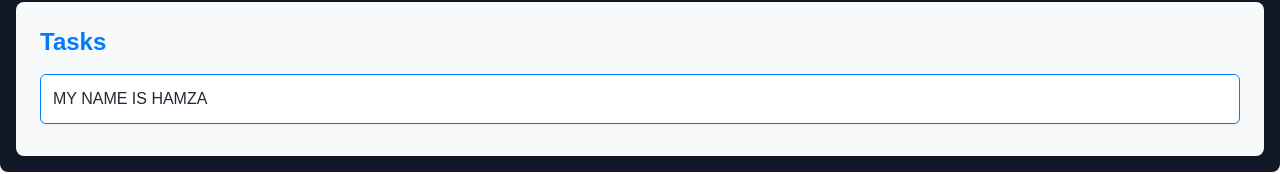
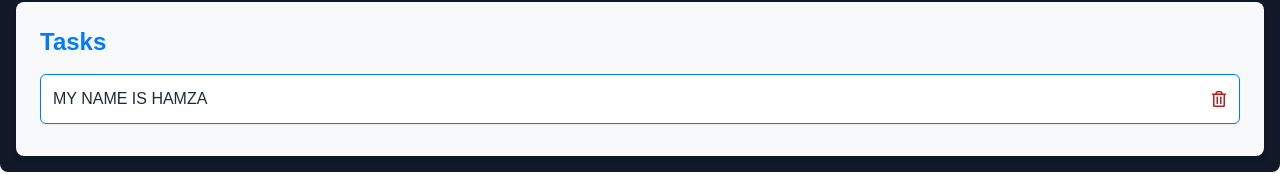
Before and after one commit to Hamza123Hussain/tasknest, a Next.js app: page / in a window 1280 px wide. Shown: the part 332-506 px from the top of the page. Built offline with nearby package versions, Linux system fonts and the light colour scheme.

Commit message:
remove function enabled

```diff
--- a/components/Task/ShowTask.tsx
+++ b/components/Task/ShowTask.tsx
@@ -1,25 +1,29 @@
 'use client'
+import { RemoveTask } from '@/utils/Redux/Slices/TodoSlice'
 import { RootState } from '@/utils/Redux/Store'
 import React from 'react'
-import { useSelector } from 'react-redux'
-
+import { FaRegTrashAlt } from 'react-icons/fa'
+import { useDispatch, useSelector } from 'react-redux'
 const ShowTask = () => {
   // Typing useSelector to select the todo from the store
   const tasks = useSelector((state: RootState) => state.TodoReducer.todo)
-
+  const Dispatch = useDispatch()
   return (
     <div className="bg-[#F8F9FA] p-6 rounded-lg shadow-md">
       <h2 className="text-[#007BFF] text-2xl font-bold mb-4">Tasks</h2>
       {tasks.map((task) => (
         <div
           key={task.id}
-          className="bg-white text-gray-800 p-3 my-2 rounded-md border border-[#007BFF] shadow-sm"
+          className="bg-white text-gray-800 p-3 flex items-center justify-between my-2 rounded-md border border-[#007BFF] shadow-sm"
         >
-          {task.Text}
+          <span> {task.Text}</span>
+          <FaRegTrashAlt
+            className=" text-red-700 cursor-pointer"
+            onClick={() => Dispatch(RemoveTask(task.id))}
+          />
         </div>
       ))}
     </div>
   )
 }
-
 export default ShowTask
```
